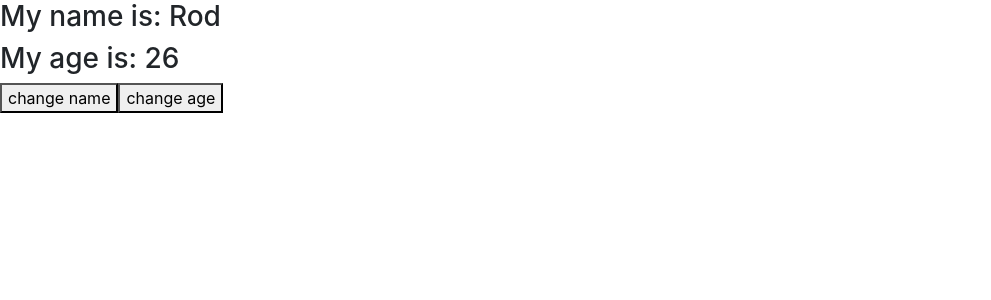
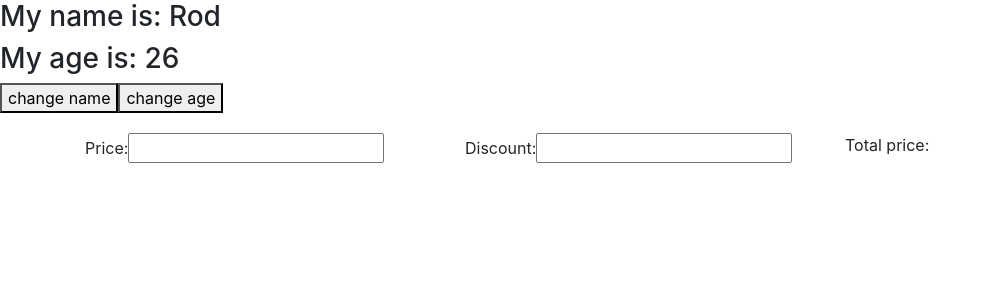
Before and after one commit to Jaguso/redux-example, a React app: page / in a window 1280 px wide. Shown: the top 300 px of the page, without its empty margins (0-991 px from the left). Built offline with nearby package versions, Linux system fonts and the light colour scheme.

Commit message:
made component to calculate prices with discount

```diff
--- a/src/App.js
+++ b/src/App.js
@@ -1,8 +1,9 @@
 import React, { Component } from 'react';
 import './App.css';
+import { connect } from 'react-redux';
 
 import Home from './components/home/Home';
-import { connect } from 'react-redux';
+import Calculator from './components/calculator/Calculator';
 
 class App extends Component {
 
@@ -13,6 +14,7 @@ class App extends Component {
         <h3>My age is: {this.props.user.age}</h3>
         <button onClick={() => this.props.setName('Luis')}>change name</button>
         <button onClick={()=>this.props.setAge('12')}>change age</button>
+        <Calculator/>
       </div>
     );
   }
--- /dev/null
+++ b/src/components/calculator/Calculator.css
@@ -0,0 +1,3 @@
+.calculator {
+    margin: 20px 5px;
+}
--- /dev/null
+++ b/src/components/calculator/Calculator.js
@@ -0,0 +1,31 @@
+import React, { Component } from 'react';
+import './Calculator.css';
+
+class Calculator extends Component {
+  render() {
+    return (
+      <div className="container calculator">
+        <div className="row">
+          <div className="col">
+            <label>
+              Price:
+              <input/>
+            </label>
+          </div>
+          <div className="col">
+            <label>
+              Discount:
+              <input/>
+            </label>
+          </div>
+          <div className="col">
+            Total price:
+          </div>
+        </div>
+
+      </div>
+    );
+  }
+}
+
+export default Calculator;
```
